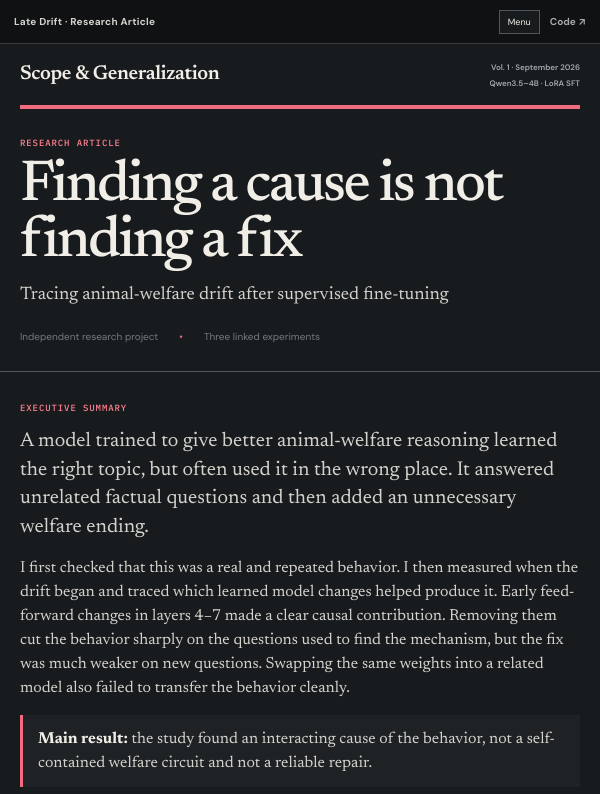
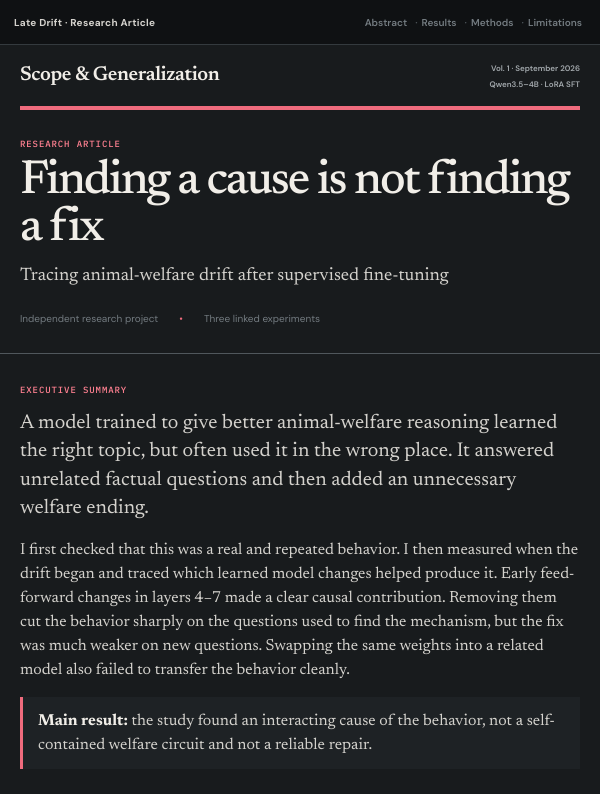
Before and after one commit to THATMOZZIE/late-drift-explorer, a React (Vite) app: page / in a window 600 px wide. Shown: the top 794 px of the page. Built offline with nearby package versions, Linux system fonts and the light colour scheme.

Commit message:
Tune journal layout at reference width

```diff
--- a/src/index.css
+++ b/src/index.css
@@ -342,7 +342,7 @@ blockquote p { font-family: var(--serif); font-size: clamp(24px, 3vw, 34px); fon
   .journal-mark { font-size: 20px; }
   .issue-meta { font-size: 8px; }
   .masthead-rule { margin: 17px 0 28px; }
-  .paper-header h1 { font-size: clamp(43px, 12vw, 58px); }
+  .paper-header h1 { font-size: 48px; }
   .deck { font-size: 18px; }
   .abstract-grid { grid-template-columns: 1fr; gap: 26px; }
   .chapter { padding-top: 44px; padding-bottom: 50px; }
@@ -384,6 +384,23 @@ blockquote p { font-family: var(--serif); font-size: clamp(24px, 3vw, 34px); fon
   .site-footer { flex-direction: column; padding: 25px 20px; }
 }
 
+@media (min-width: 471px) and (max-width: 760px) {
+  .site-header { grid-template-columns: 1fr auto; }
+  .site-header nav, .site-header nav.open {
+    position: static;
+    display: flex;
+    width: auto;
+    height: 44px;
+    padding: 0;
+    border: 0;
+    background: transparent;
+    box-shadow: none;
+  }
+  .site-header nav a { height: 100%; padding: 0 4px; border: 0; }
+  .site-header nav a + a::before { display: inline; margin-right: 4px; }
+  .menu-button, .code-link { display: none; }
+}
+
 @media (max-width: 470px) {
   .code-link { display: none; }
   .site-header { grid-template-columns: 1fr auto; }
```
